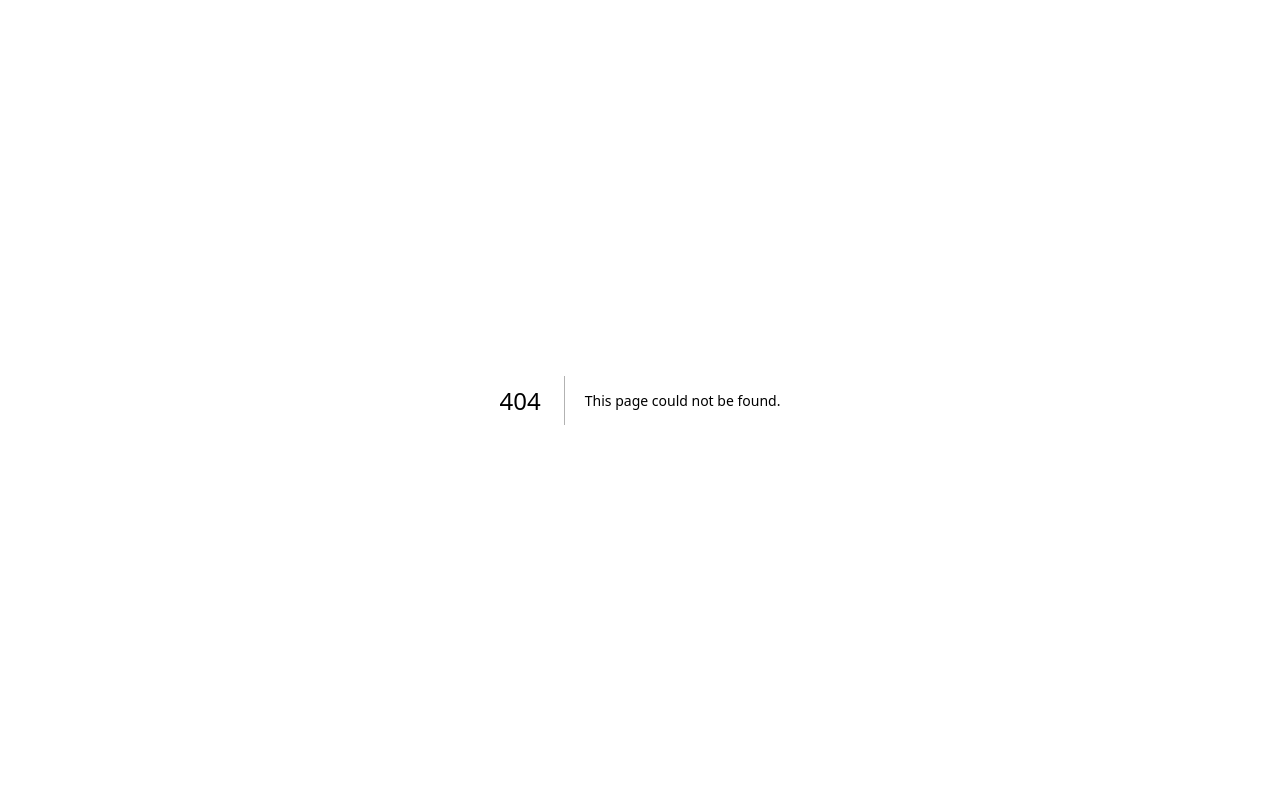
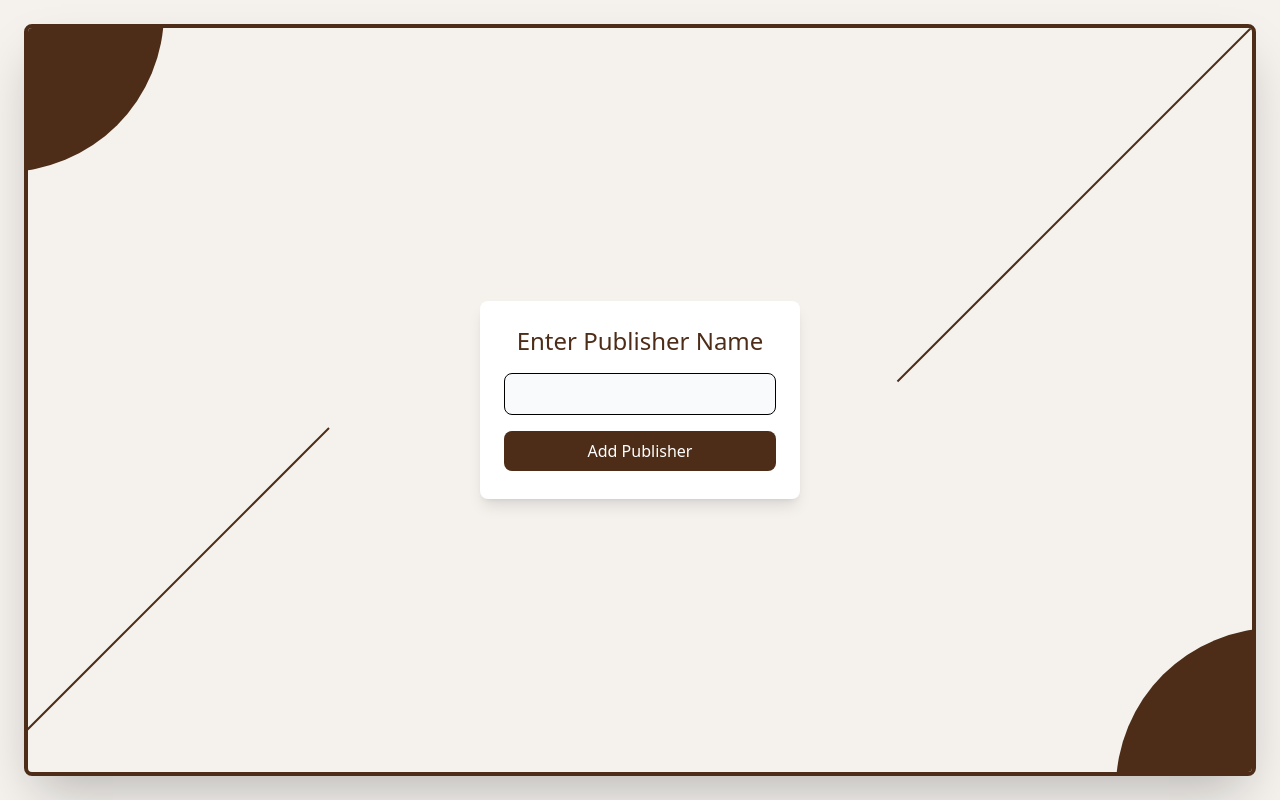
Before and after one commit to ashish74624/ShelfWise, a Next.js app in the folder client/: page /publisher in a window 1280 px wide. Before the commit this address had no page. Built offline with nearby package versions, Linux system fonts and the light colour scheme.

Commit message:
Add publisher form added

```diff
--- a/client/app/menu/page.tsx
+++ b/client/app/menu/page.tsx
@@ -1,6 +1,6 @@
 import Button from '@/Components/Button'
 import React from 'react'
-
+import Link from 'next/link'
 
 export default function Menu() {
   return (
@@ -14,7 +14,9 @@ export default function Menu() {
             <div className='z-10 shadow-lg grid grid-cols-1 md:grid-cols-2 md:grid-rows-2 justify-items-center gap-2 max-w-[99vw] w-[360px] md:w-[610px] bg-[#F5F2EE] h-max border-[#4d2d18] border-2 rounded-lg py-8 lg:py-4 relative mb-16 '>
                 {/* <span className=' w-4 h-4 rounded-full bg-[#4d2d18] absolute bottom-[200px] left-[351px] md:left-[601px] animate-ping'></span> */}
                 <Button data='Enter Book'/>
-                <Button data='Enter Publisher'/>
+                <Link href={'/publisher'}>
+                  <Button data='Enter Publisher'/>
+                </Link>
                 <Button data='Enter Student'/>
                 <Button data='Books Borrowed'/>
                 <Button data='Search Book'/>
--- a/client/app/page.tsx
+++ b/client/app/page.tsx
@@ -28,7 +28,7 @@ export default function Home() {
                     Library Management System
                 </p>
                 <div className="w-max mx-auto space-x-8  ">
-                  <button className={` ${bar.className} bg-[#4d2d18] w-40 py-2 mt-3 rounded-lg`}>
+                  <button className={` ${bar.className} bg-[#4d2d18] text-white w-40 py-2 mt-3 rounded-lg`}>
                     <Link href={'/menu'}>
                       Get Started
                     </Link>
--- /dev/null
+++ b/client/app/publisher/page.tsx
@@ -0,0 +1,56 @@
+'use client'
+import React from 'react'
+import {SubmitHandler, useForm} from 'react-hook-form'
+import { zodResolver } from "@hookform/resolvers/zod";
+import {z} from 'zod'
+
+const backend = process.env.BACKEND;
+
+const schema= z.object({
+    name: z.string()
+})
+
+type FormField = z.infer<typeof schema>;
+
+export default function page() {
+
+    const { register , handleSubmit} = useForm<FormField>({
+        resolver:zodResolver(schema)
+    });
+
+    const onSubmit:SubmitHandler<FormField> = async(data)=>{
+        try{
+            const res = await fetch(`${backend}/pub/addPublisher`,{
+                method:'POST',
+                headers:{
+                    'Content-Type':'application/json'
+                },
+                body:JSON.stringify(data)
+            })
+            const datamsg = await res.json();
+        }catch{
+
+        }
+    }
+
+  return (
+    <section className='h-screen w-screen p-6 bg-[#F5F2EE] overflow-hidden '>
+      <div className='bg-[#F5F2EE] shadow-2xl h-full w-full border-[#4d2d18] rounded-lg border-4 overflow-hidden relative flex justify-center items-center'>
+            <div className='bg-[#4d2d18] absolute  w-80 h-80 rounded-full bottom-[75vh] right-[85vw]  hover:w-96 hover:h-96 transition-all'></div>
+            <div className='bg-[#4d2d18] absolute  w-80 h-80 rounded-full top-[75vh] left-[85vw]  hover:w-96 hover:h-96 transition-all'></div>
+            <div className={` w-[2px] h-[500px] bg-[#4d2d18] absolute top-0 right-0 rotate-45 origin-top `}></div>
+            <div className=" w-[2px] h-[500px] bg-[#4d2d18] absolute top-[50vh] rotate-45 left-[300px] origin-top"></div>
+            <div className=' absolute  w-20 h-20 rounded-full blur-md animate-bounce bottom-1 right-4'></div>
+            <form onSubmit={handleSubmit(onSubmit)} className=' bg-white w-80 rounded-lg flex flex-col items-center p-6 h-max pb-7 shadow-lg' >
+                <h4 className='text-[#4d2d18] text-2xl ' >
+                    Enter Publisher Name
+                </h4>
+                <input {...register('name')} type="text" className='w-full bg-gray-50 border border-black px-2 rounded-lg mt-4 py-2' />
+                <button type='submit' className='mt-4 w-full bg-[#4d2d18] text-white py-2 rounded-lg'>
+                    Add Publisher
+                </button>
+            </form>
+        </div>
+      </section>
+  )
+}
--- a/client/package.json
+++ b/client/package.json
@@ -9,6 +9,7 @@
     "lint": "next lint"
   },
   "dependencies": {
+    "@hookform/resolvers": "^3.3.4",
     "@radix-ui/react-icons": "^1.3.0",
     "@radix-ui/react-slot": "^1.0.2",
     "class-variance-authority": "^0.7.0",
@@ -16,8 +17,11 @@
     "next": "13.5",
     "react": "^18",
     "react-dom": "^18",
+    "react-hook-form": "^7.50.1",
+    "react-hot-toast": "^2.4.1",
     "tailwind-merge": "^2.2.1",
-    "tailwindcss-animate": "^1.0.7"
+    "tailwindcss-animate": "^1.0.7",
+    "zod": "^3.22.4"
   },
   "devDependencies": {
     "@types/node": "^20",
```
Also changed, not shown: 1 other file (tests, documents, lock files or other folders).
